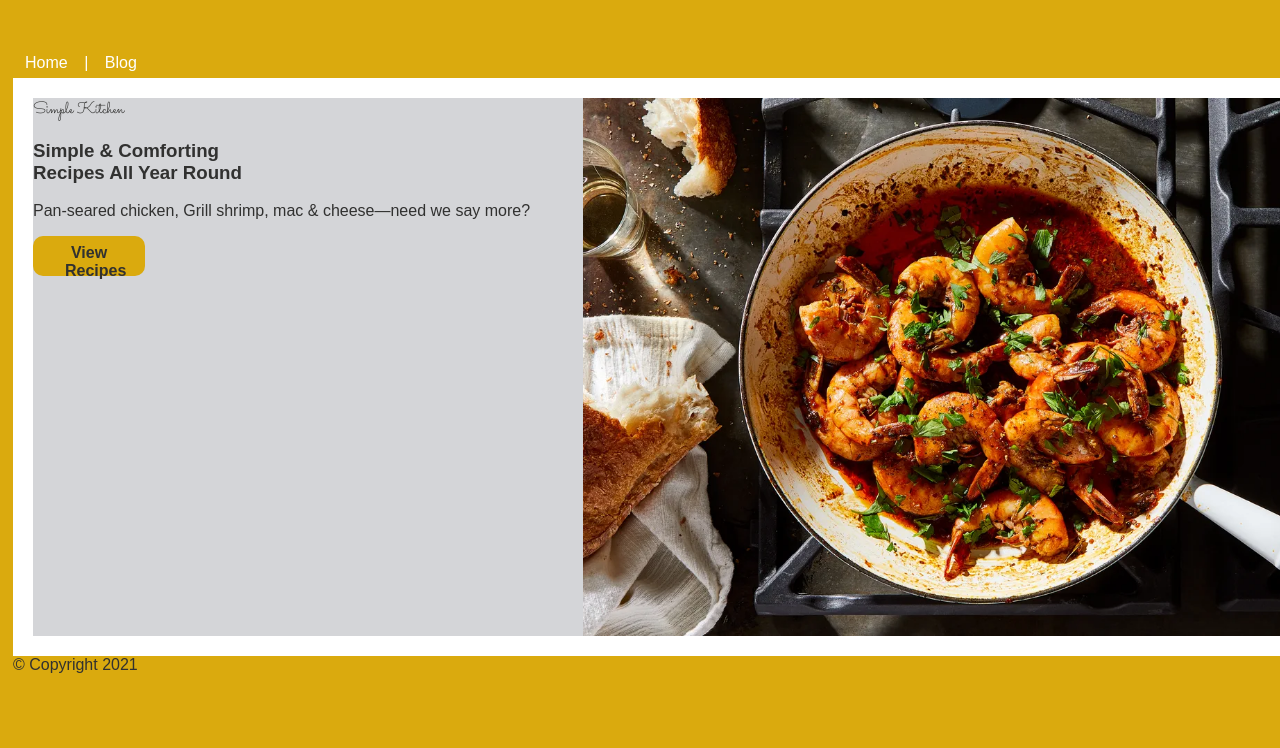
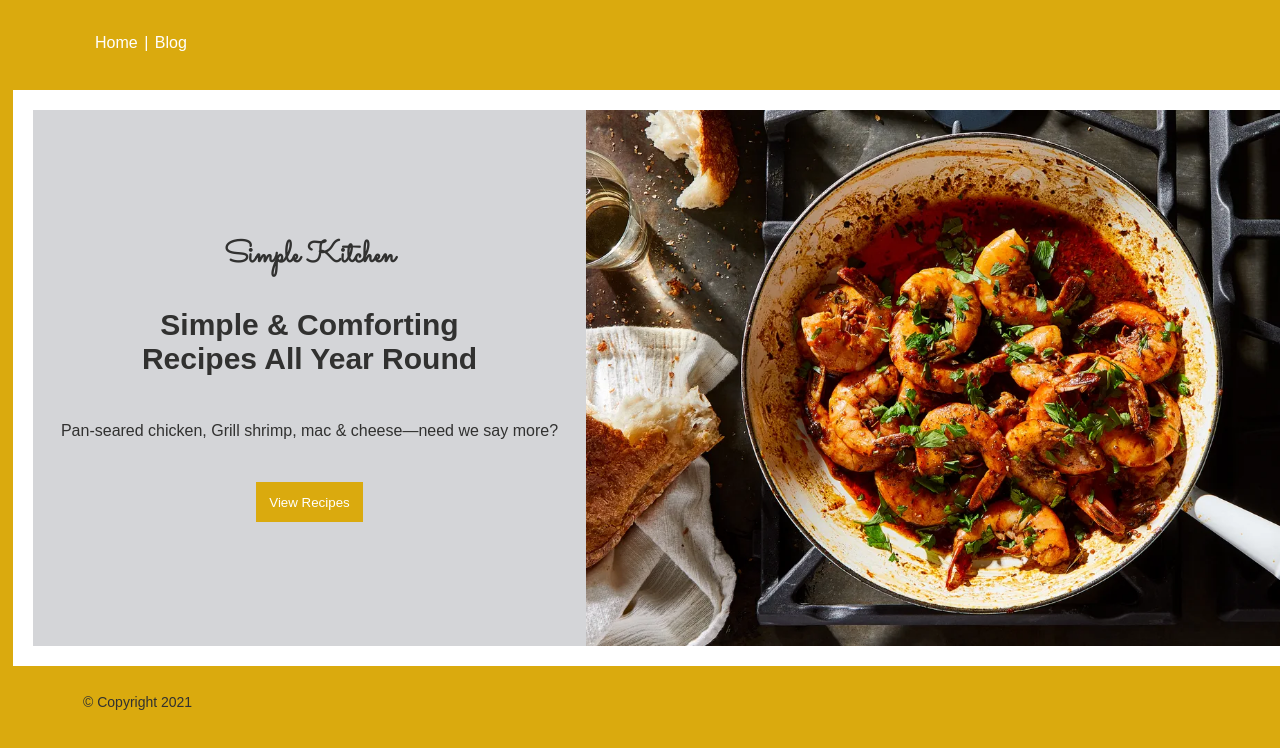
Before and after one commit to sdfergus/m3-w3-d3-homework, a website: page index.html in a window 1280 px wide. Shown: the top 748 px of the page. Drawn offline with Linux system fonts and the light colour scheme.

Commit message:
HW complete

```diff
--- a/scss/nav.scss
+++ b/scss/nav.scss
@@ -1,4 +1,5 @@
 @import "colors.scss";
+
 /* Nest Nav */
 nav {
   ul {
@@ -12,8 +13,9 @@ nav {
   }
   a {
     display: block;
-    padding: 6px 12px;
+    padding: 6px 2px;
     text-decoration: none;
     color: $color-main;
+    font-size: 16px;
   }
 }
--- a/scss/styles.scss
+++ b/scss/styles.scss
@@ -1,24 +1,22 @@
-@import "colors.scss";
+// @import "colors.scss";
 @import "nav.scss";
 
 /* Variables */
 $font-stack: Arial, Helvetica, sans-serif;
 $header-font: "Sacramento", cursive;
 
+%nav-footer-positioning {
+  padding-left: 5em;
+}
+
 @mixin btn-style {
   background-color: $color-body;
-  color: $color-font;
+  color: $color-main;
   border: none;
-  border-radius: 10px;
   cursor: pointer;
-  width: 7em;
-  height: 2.5em;
-  font-size: 1rem;
-  font-weight: bold;
-  padding: 0.5em 2em;
-
-  text-align: center;
-  text-decoration: none;
+  height: 3em;
+  padding: 0.5em 1em;
+  margin-top: 2em;
 }
 
 * {
@@ -28,7 +26,11 @@ $header-font: "Sacramento", cursive;
 
 body {
   background-color: $color-body;
-  padding: 40px 5px;
+  padding: 20px 5px;
+
+  nav {
+    @extend %nav-footer-positioning;
+    margin-bottom: 2em;
   }
 
   /* Nest Main */
@@ -37,21 +39,29 @@ main {
     min-height: 535px;
 
     display: flex;
-  justify-content: space-between;
     padding: 20px;
     background-color: $color-main;
 
     #intro-text {
       background-color: $color-intro;
-    width: 700px;
+      width: 800px;
+      display: flex;
+      justify-content: center;
+      align-items: center;
+      text-align: center;
+      flex-direction: column;
       span {
         font-family: $header-font;
+        font-size: 30px;
+        font-weight: bold;
       }
       h3 {
+        font-size: 30px;
       }
       p {
+        font-weight: 500;
       }
-    button.submit-button {
+      .submit-button {
         @include btn-style;
       }
     }
@@ -59,10 +69,14 @@ main {
     #intro-image {
       img {
         height: 100%;
-      //   width: fit-content;
-      width: 800px;
+        width: 100%;
       }
     }
   }
 
-// Mixin or Extend for button
+  footer {
+    @extend %nav-footer-positioning;
+    margin-top: 2em;
+    font-size: 14px;
+  }
+}
```
Also changed, not shown: css/nav.css, css/styles.css. Lines whose indentation alone changed are shown as unchanged.
